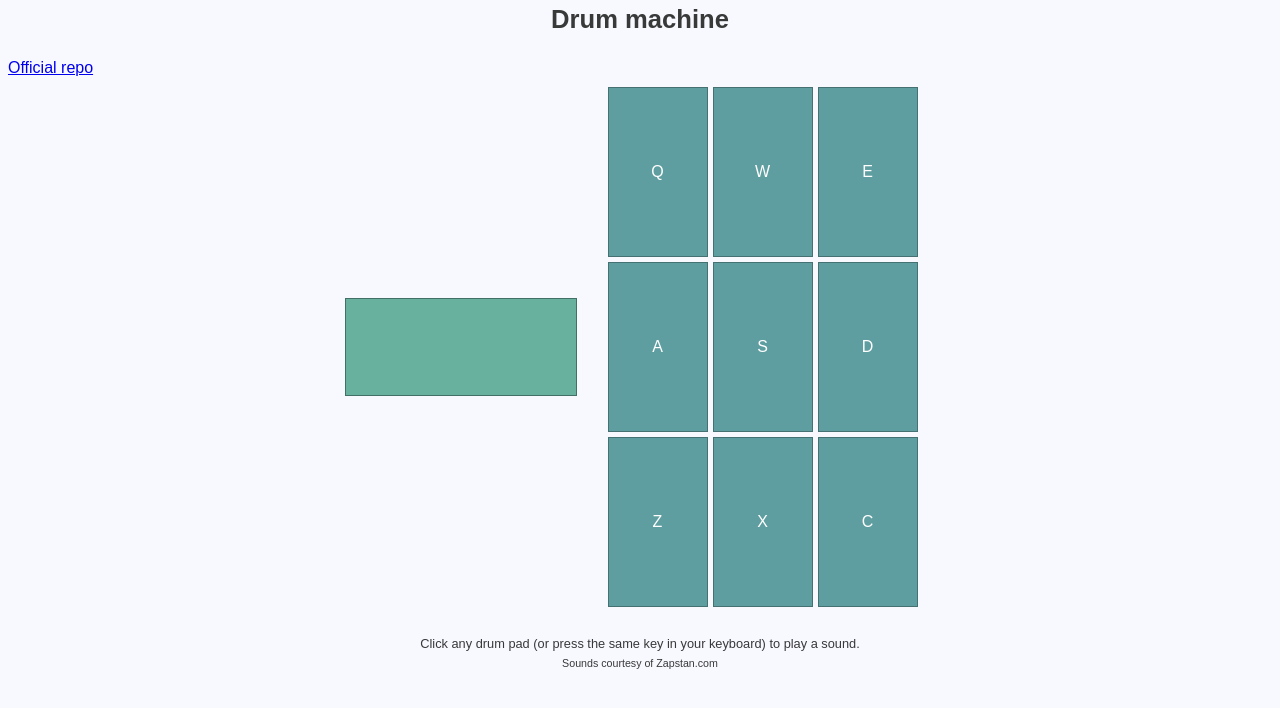
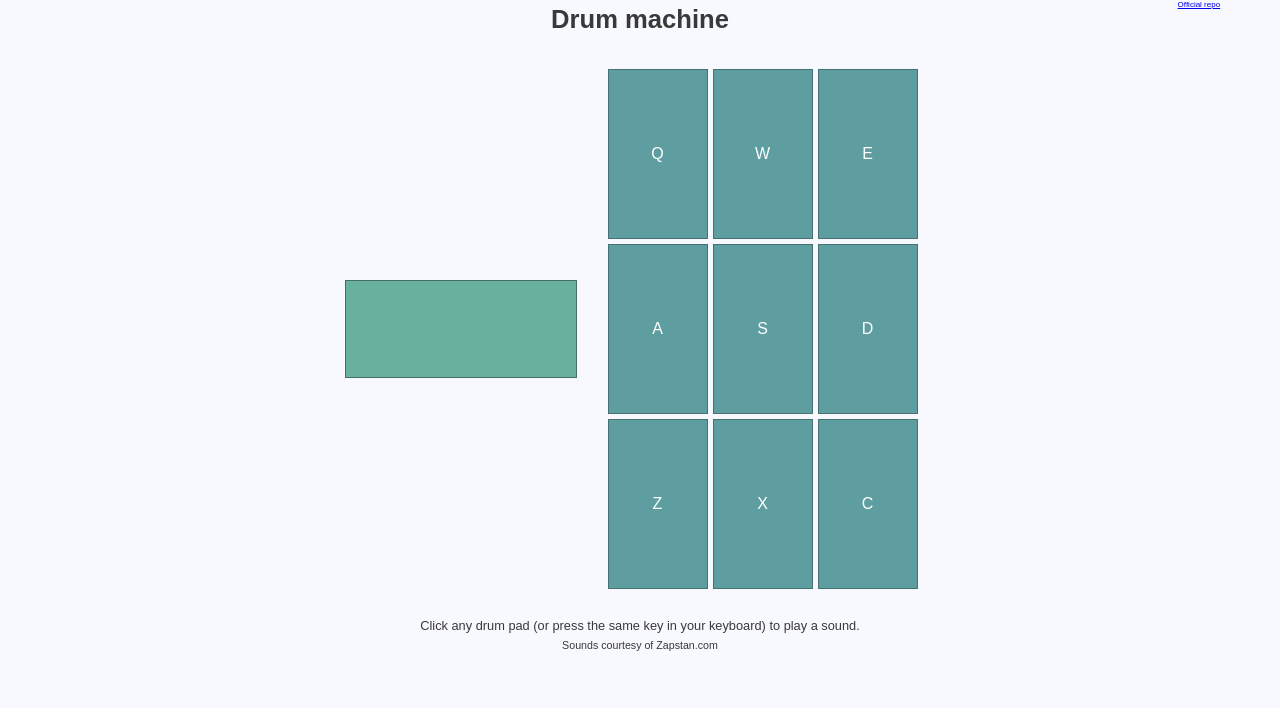
Before and after one commit to rafael-atias/fcc-drum-machine, a React (Create React App) app: page / in a window 1280 px wide. Shown: the top 708 px of the page. Built offline with nearby package versions, Linux system fonts and the light colour scheme.

Commit message:
implemented link styles

```diff
--- a/src/scss/layout/_header.scss
+++ b/src/scss/layout/_header.scss
@@ -34,3 +34,15 @@ header h1 {
         margin-top: 1.2rem;
     }
 }
+
+header a {
+    display: none;
+
+    @include create-media-query(min-width, --small-breakpoint) {
+        display: block;
+        font-size: 0.5rem;
+        top: 0;
+        left: 92%;
+        position:absolute;
+    }
+}
```
